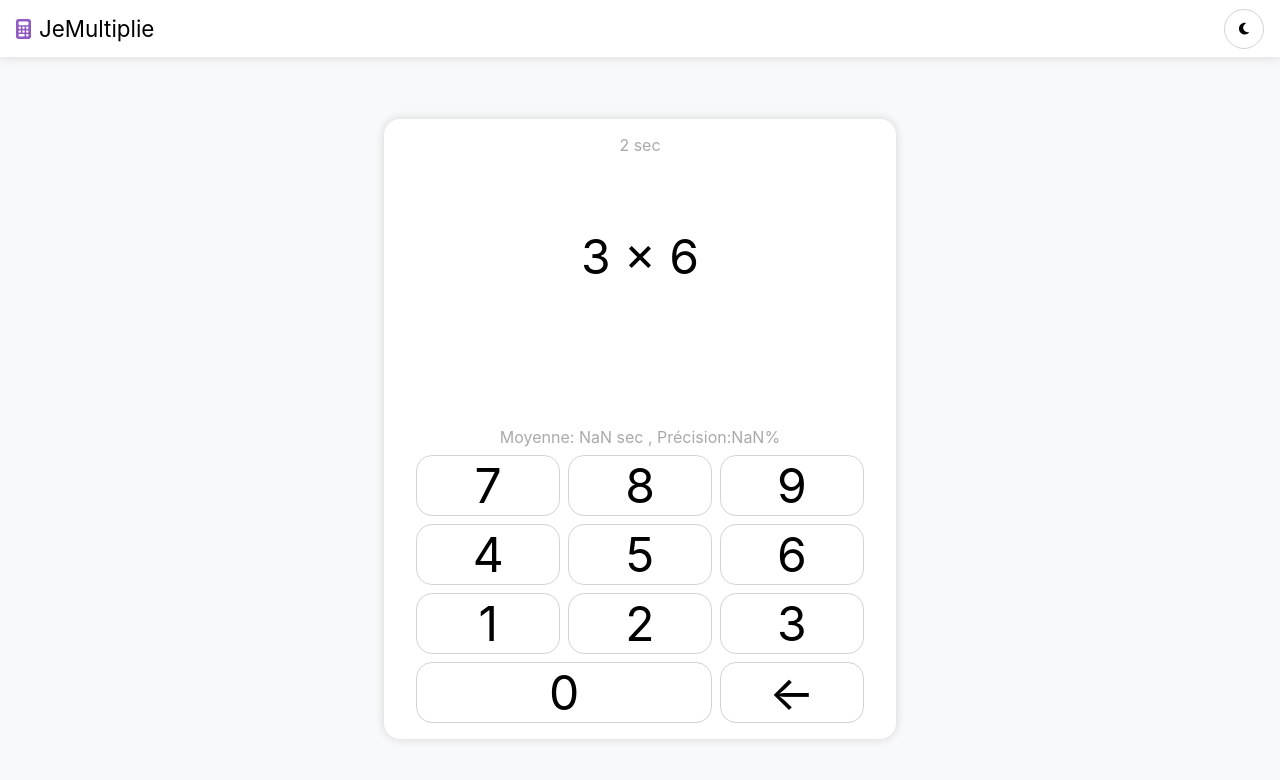
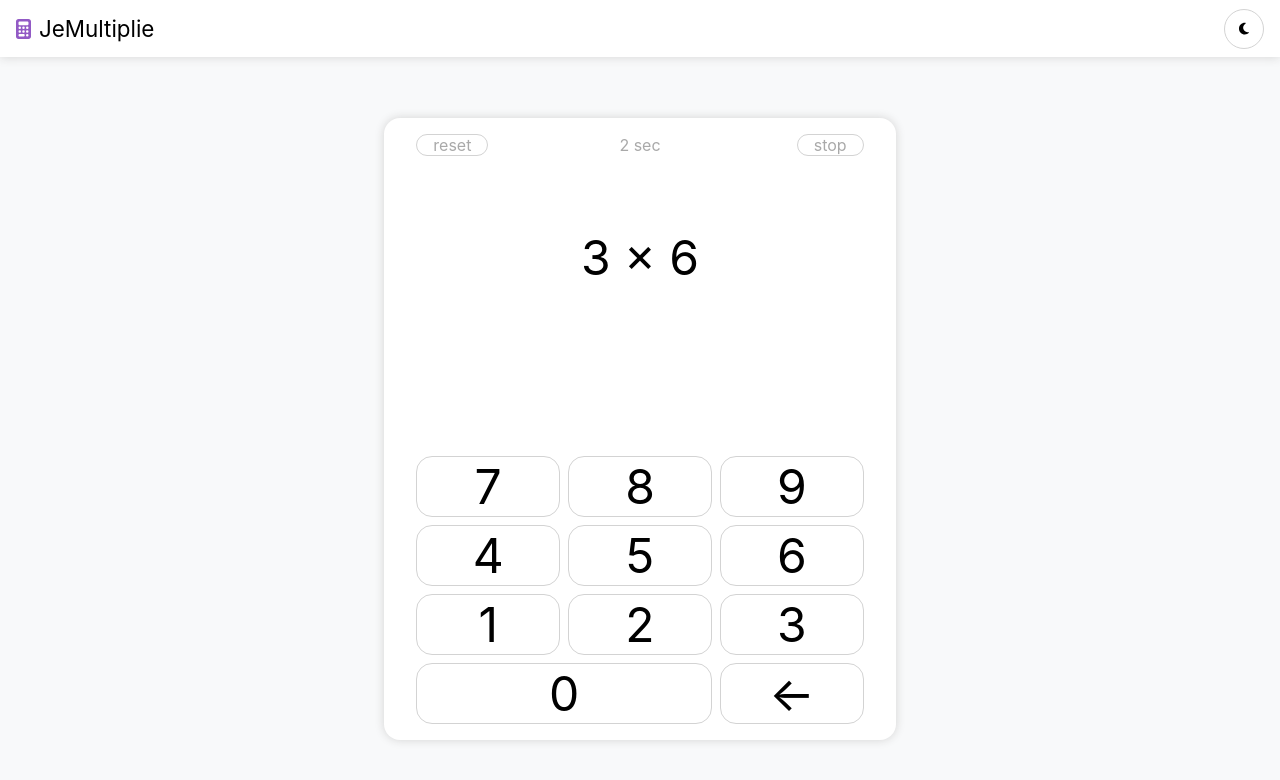
Before and after one commit to mael-sil/JeMultiplie, a Vue app in the folder front/: page / in a window 1280 px wide. Both pictures are taken after a click on the button "Start". Shown: the top 780 px of the page. Built offline with nearby package versions, Linux system fonts and the light colour scheme; the HTML template or start-up script is replaced by a standard one.

Commit message:
ajout du stop et du reset, enregistrement dans le local storage et affichage du dernier resultat

```diff
--- a/front/src/App.vue
+++ b/front/src/App.vue
@@ -3,12 +3,26 @@ import headerTemplate from "@/components/headerTemplate.vue";
 import NumPad from "@/components/questionPad.vue";
 import StartMenu from "./components/startMenu.vue";
 import { ref } from "vue";
+import ResultTemplate from "./components/resultTemplate.vue";
+import { getSave } from "./composables/save";
+import type { Result } from "./models/result";
 
 const start = ref(true);
+
+const resultHistory = ref<Result[]>(getSave())
 
 function listenStart(): void {
   start.value = false;
 }
+
+function listenStop(): void {
+  start.value = true;
+  resultHistory.value = getSave();
+}
+
+
+
+
 
 </script>
 
@@ -19,7 +33,8 @@ function listenStart(): void {
 
   <main>
     <StartMenu v-if="start" @start="listenStart" />
-    <NumPad v-else />
+    <NumPad v-else @stop="listenStop" />
+    <ResultTemplate v-if="start && resultHistory.length !== 0" :lastResult="resultHistory[resultHistory.length - 1]" />
   </main>
 </template>
 
@@ -32,9 +47,13 @@ main {
 
   align-items: center;
   justify-content: center;
+
+
+  width: fit-content;
 }
 
 header {
   box-shadow: 0px 0px 10px lightgrey;
+  width: 100%;
 }
 </style>
--- a/front/src/assets/main.css
+++ b/front/src/assets/main.css
@@ -10,8 +10,39 @@ body,
   display: flex;
   flex-direction: column;
   background-color: #f8f9fa;
+
+  align-items: center;
 }
 
 * {
   font-family: 'Inter', 'Poppins', 'Roboto', sans-serif;
 }
+
+main > div {
+  border-radius: 1rem;
+  background-color: white;
+  box-shadow: 0px 0px 10px lightgrey;
+  padding: 1rem 2rem;
+  margin: 1rem 2rem;
+}
+
+h2 {
+  font-size: 3rem;
+  font-weight: normal;
+}
+
+main button {
+  text-align: center;
+  background: white;
+
+  border-radius: 1rem;
+  border: 0.1rem solid lightgrey;
+
+  padding: 0rem 3rem;
+
+  font-size: 3rem;
+}
+
+button:hover {
+  border: 0.1rem solid rgb(146, 90, 197);
+}
--- a/front/src/components/questionPad.vue
+++ b/front/src/components/questionPad.vue
@@ -1,5 +1,5 @@
 <script setup lang="ts">
-import { getOperation, saveResult } from '@/composables/operationFunction';
+import { endSaveStorage, getOperation, reset, saveResult } from '@/composables/operationFunction';
 import type { Operation } from '@/models/operation';
 import { ref } from 'vue';
 
@@ -9,8 +9,9 @@ const input = ref('');
 const isResultTrue = ref(false);
 const isResultFalse = ref(false);
 
-const mean = ref();
-const accuracy = ref();
+const mean = ref<number | null>(null)
+const accuracy = ref<number | null>(null)
+
 
 const operation = ref<Operation>(getOperation(2, 9));
 
@@ -76,17 +77,45 @@ const interval = setInterval(() => {
   compteur.value += 1;
 }, 1000)
 
+function listenReset(event: Event): void {
+  mean.value = null;
+  accuracy.value = null;
+  compteur.value = 0;
+
+  reset();
+  operation.value = getOperation(2, 9);
+
+}
+
+
+const emit = defineEmits<{
+  'stop': []
+}>()
+
+function listenStop(event: Event): void {
+  clearInterval(interval);
+  endSaveStorage();
+  reset();
+  emit('stop');
+
+}
+
 
 </script>
 
 <template>
   <div id="question">
-    <p id="temps">{{ compteur }} sec</p>
+    <div id="topPart">
+      <button @click="listenReset"> reset </button>
+      <p id="temps">{{ compteur }} sec</p>
+      <button @click="listenStop"> stop </button>
+    </div>
+
     <p id="operation" v-if="order">{{ operation.a }} &times; {{ operation.b }}</p>
     <p id="operation" v-else>{{ operation.b }} &times; {{ operation.a }}</p>
     <input id="display" :value="input" disabled :class="{ juste: isResultTrue, faux: isResultFalse }">
-    <p id="resultat">Moyenne: {{ parseFloat(mean).toFixed(2) }} sec , Précision:{{ parseFloat(accuracy).toFixed(0)
-    }}%
+    <p id="resultat" :style="{ visibility: mean === null ? 'hidden' : 'visible' }"> Moyenne: {{
+      mean !== null ? mean.toFixed(2) : '' }} sec , Précision:{{ accuracy !== null ? accuracy.toFixed(0) : '' }}%
     </p>
     <div id="numPad" @click="listenNumPad">
       <button type="button">7</button>
@@ -114,20 +143,36 @@ const interval = setInterval(() => {
 
 <style scoped>
 #temps,
-#resultat {
+#resultat,
+#topPart button {
   margin: 0;
   font-size: 1rem;
   color: darkgrey;
 }
 
+
+#topPart button {
+  padding: 0rem 1rem;
+}
+
+#topPart {
+  display: grid;
+  grid-template-columns: repeat(3, 1fr);
+  align-items: center;
+  justify-items: center;
+
+  width: 100%;
+}
+
+#topPart button:first-child {
+  justify-self: start;
+}
+
+#topPart button:last-child {
+  justify-self: end;
+}
+
 #question {
-  border-radius: 1rem;
-  background-color: white;
-  box-shadow: 0px 0px 10px lightgrey;
-  padding: 1rem 2rem;
-  margin: 1rem 2rem;
-
-
   font-size: 3rem;
 
   display: flex;
@@ -161,21 +206,7 @@ button:nth-last-child(2) {
 }
 
 
-button {
-  text-align: center;
-  background: white;
 
-  border-radius: 1rem;
-  border: 0.1rem solid lightgrey;
-
-  padding: 0rem 3rem;
-
-  font-size: 3rem;
-}
-
-button:hover {
-  border: 0.1rem solid rgb(146, 90, 197);
-}
 
 #operation {
   margin-top: 4rem;
--- /dev/null
+++ b/front/src/components/resultTemplate.vue
@@ -0,0 +1,80 @@
+<script setup lang="ts">
+import type { Result } from '@/models/result';
+
+
+interface Props {
+  lastResult: Result;
+}
+
+const { lastResult } = defineProps<Props>();
+
+console.log(lastResult.accuracy);
+
+
+</script>
+
+<template>
+  <div id="resultTemplate">
+    <h2>Dernier résultat</h2>
+    <div id="lastResult">
+      <p> Questions</p>
+      <p> Temps moyen (s)</p>
+      <p> Précision (%)</p>
+      <p> {{ lastResult.nbrOp }}</p>
+      <p> {{ lastResult.meanTime.toFixed(2) }} </p>
+      <p> {{ lastResult.accuracy }}</p>
+    </div>
+    <button> Voir plus</button>
+  </div>
+
+
+
+</template>
+
+
+<style scoped>
+#resultTemplate {
+  display: flex;
+  flex-direction: column;
+  align-items: center;
+
+  background-color: white;
+  border-radius: 1rem;
+
+  width: 100%;
+}
+
+#lastResult {
+  display: grid;
+  grid-template-columns: auto auto auto;
+
+  align-items: stretch;
+  justify-items: stretch;
+}
+
+h2 {
+  grid-column: span 3;
+}
+
+button {
+  font-size: 2rem;
+  margin-top: 2rem;
+}
+
+p {
+  background-color: white;
+  margin: 0;
+  padding: 0.5rem 1rem;
+  border-right: 0.1rem solid lightgrey;
+  border-bottom: 0.1rem solid lightgrey;
+  text-align: center;
+}
+
+p:nth-child(3n) {
+  border-right: none;
+}
+
+p:nth-last-child(-n+3) {
+  border-bottom: none;
+}
+</style>
--- a/front/src/components/startMenu.vue
+++ b/front/src/components/startMenu.vue
@@ -24,35 +24,16 @@ function listenStart(event: Event): void {
 
 <style scoped>
 #startMenu {
-  border-radius: 1rem;
-  background-color: white;
-  box-shadow: 0px 0px 10px lightgrey;
-  padding: 1rem 2rem;
-  margin: 1rem 2rem;
-
-
-  font-size: 2rem;
-
   display: flex;
   flex-direction: column;
   gap: 0.5rem;
 
   align-items: center;
+
+  width: 100%;
 }
 
 button {
-  text-align: center;
-  background: white;
-
-  border-radius: 1rem;
-  border: 0.1rem solid lightgrey;
-
-  padding: 0rem 3rem;
-
-  font-size: 4rem;
-}
-
-button:hover {
-  border: 0.1rem solid rgb(146, 90, 197);
+  font-size: 2rem;
 }
 </style>
--- a/front/src/composables/operationFunction.ts
+++ b/front/src/composables/operationFunction.ts
@@ -1,7 +1,8 @@
 import type { Operation } from '@/models/operation'
+import { getSave } from './save'
+import type { Result } from '@/models/result'
 
 const operationsTab: Operation[] = []
-
 
 const weights: number[] = []
 const totalTimePerOp: number[] = []
@@ -13,8 +14,6 @@ let isGenerated = false
 let nbrOpTotal = 0
 let nbrOpTrueTotal = 0
 let totalTime = 0
-
-let nextReview = 0;
 
 function generateOperation(min: number, max: number): void {
   for (let a = min; a <= max; a++) {
@@ -84,3 +83,28 @@ export function saveResult(
 
   return [totalTime / nbrOpTotal, (100 * nbrOpTrueTotal) / nbrOpTotal]
 }
+
+export function reset(): void {
+  weights.fill(20)
+  totalTimePerOp.fill(0)
+  nbrOp.fill(0)
+  nbrOpTrue.fill(0)
+
+  nbrOpTotal = 0
+  nbrOpTrueTotal = 0
+  totalTime = 0
+}
+
+export function endSaveStorage() {
+  let resultHistory: Result[] = getSave()
+
+  resultHistory.push({
+    nbrOp: nbrOpTotal,
+    nbrGoodAnswer: nbrOpTrueTotal,
+    totalTime: totalTime,
+    meanTime: totalTime / nbrOpTotal,
+    accuracy: (100 * nbrOpTrueTotal) / nbrOpTotal,
+  })
+
+  localStorage.setItem('resultHistory', JSON.stringify(resultHistory))
+}
--- /dev/null
+++ b/front/src/composables/save.ts
@@ -0,0 +1,11 @@
+import type { Result } from '@/models/result'
+
+export function getSave(): Result[] {
+  const saved = localStorage.getItem('resultHistory')
+
+  if (saved) {
+    return JSON.parse(saved)
+  } else {
+    return []
+  }
+}
--- /dev/null
+++ b/front/src/models/result.ts
@@ -0,0 +1,7 @@
+export interface Result {
+  nbrOp: number
+  nbrGoodAnswer: number
+  totalTime: number
+  meanTime: number
+  accuracy: number
+}
```
